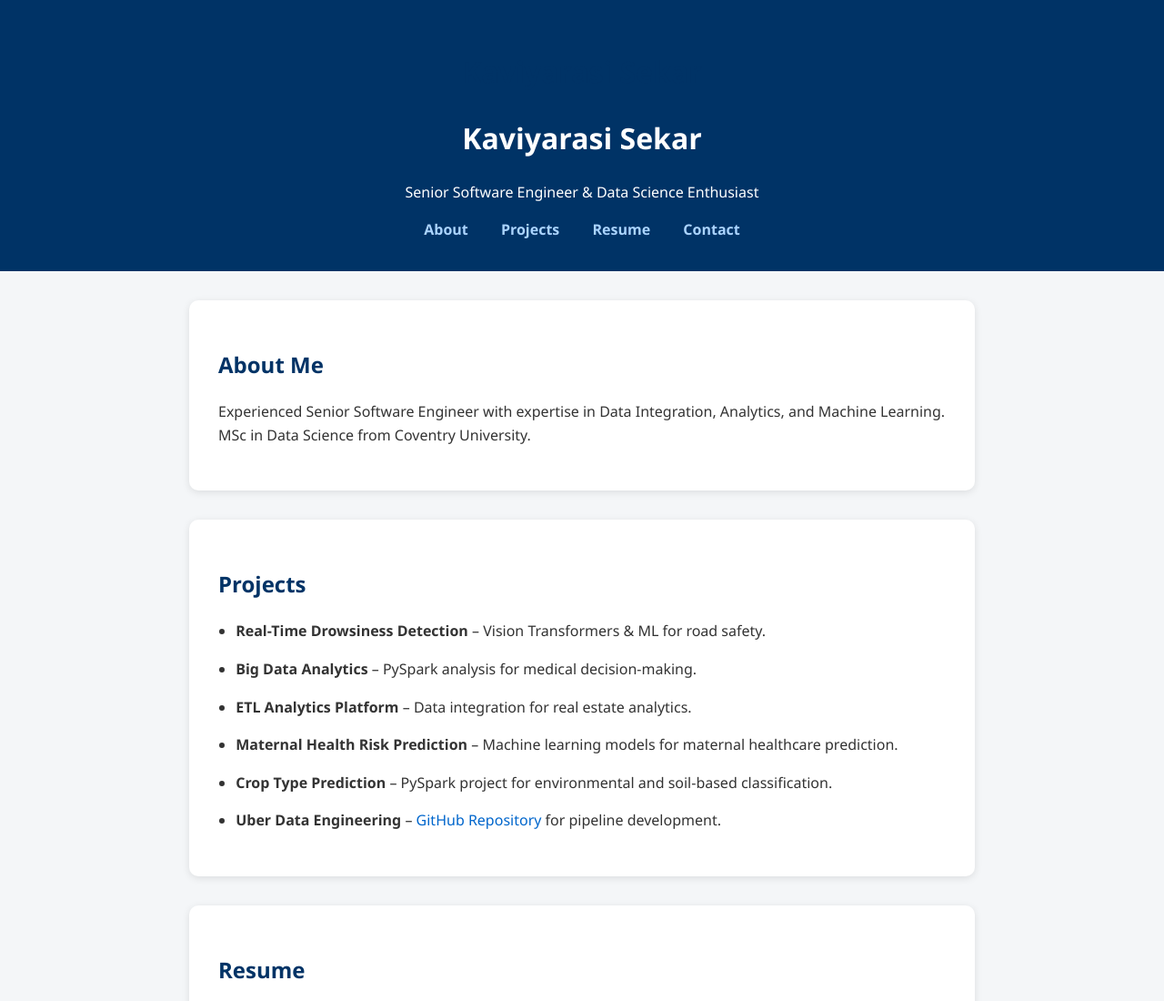
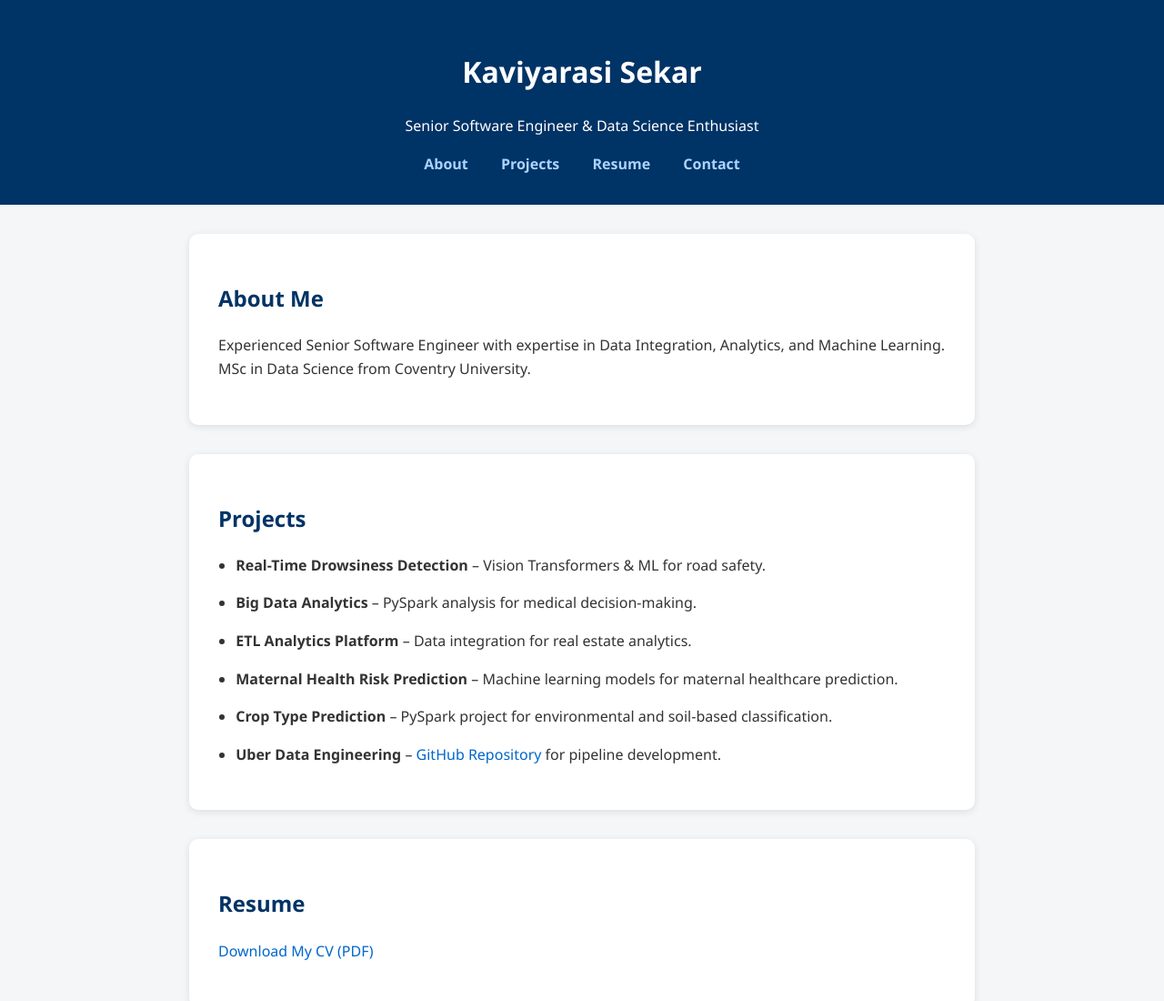
Before and after one commit to KaviyarasiSekar/KaviyarasiSekar.github.io, a plain HTML site: page index.html in a window 1280 px wide. Shown: the top 1100 px of the page at 91% size. Drawn offline with Linux system fonts and the light colour scheme.

Commit message:
Update index.html

```diff
--- a/index.html
+++ b/index.html
@@ -9,7 +9,6 @@
 </head>
 <body>
   <header>
-    <h1>Kaviyarasi Sekar</h1>
     <h1 style="color: #ffffff;">Kaviyarasi Sekar</h1>
     <p>Senior Software Engineer & Data Science Enthusiast</p>
     <nav>
```
